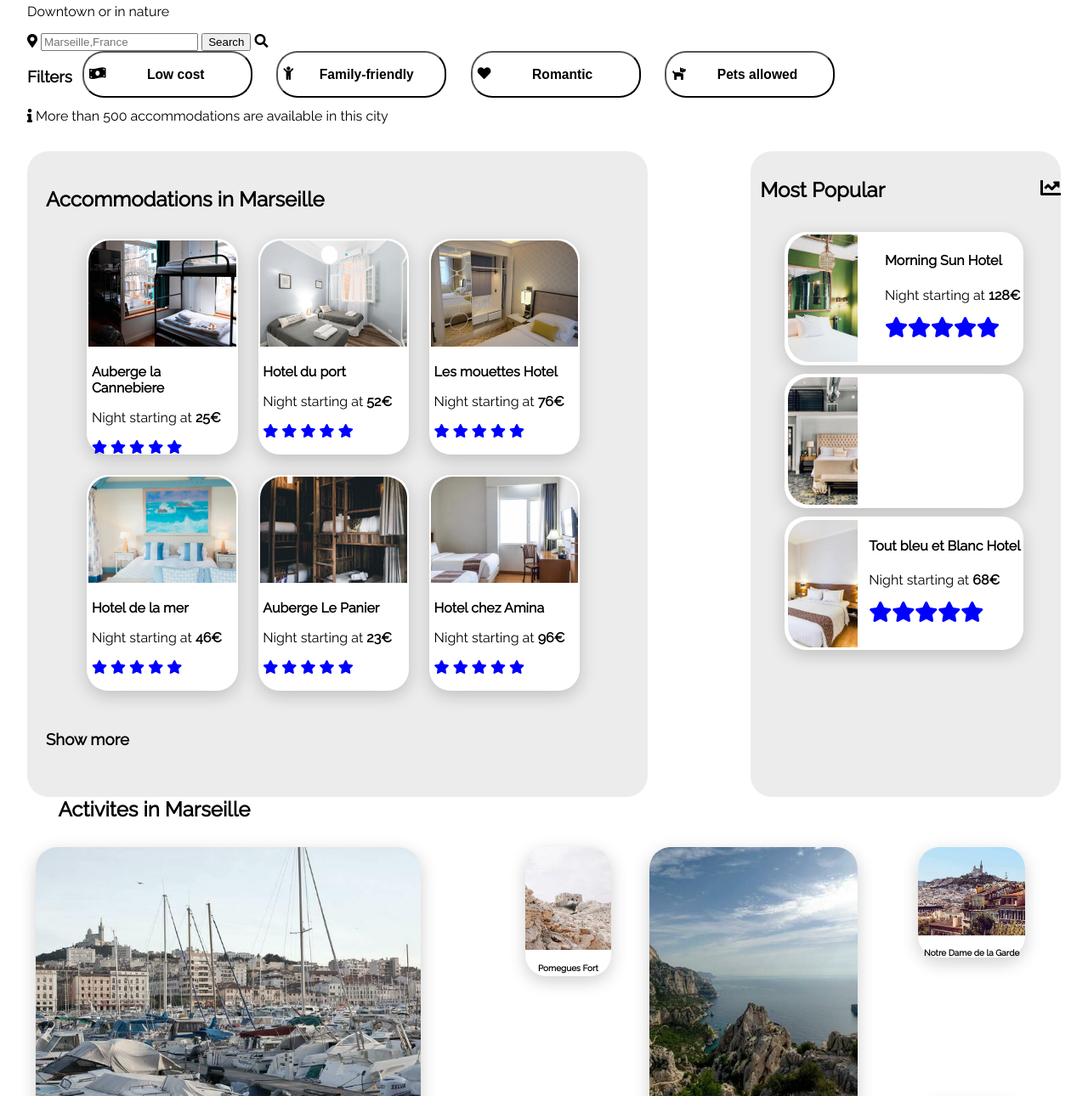
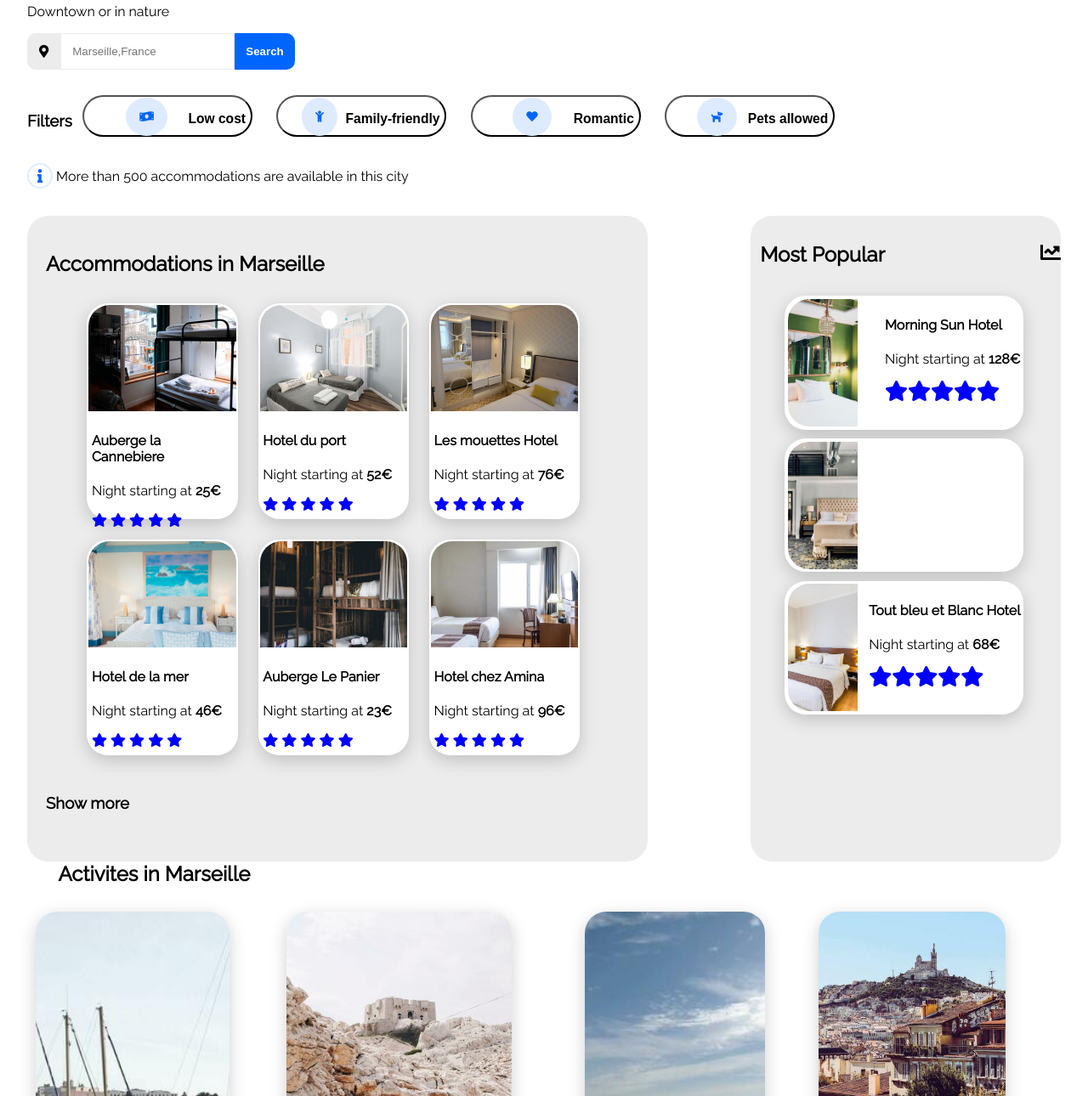
Before and after one commit to MailMaaan/OCP2, a plain HTML site: page index.html in a window 1280 px wide. Shown: the part 158-1448 px from the top of the page at 85% size. Drawn offline with Linux system fonts and the light colour scheme.

Commit message:
Made a lot of changes to CSS elements.

```diff
--- a/index.css
+++ b/index.css
@@ -19,6 +19,44 @@ header {
     margin: 2rem;
 }
 
+form {
+    margin-top: 15px;
+    display: flex;
+    flex-wrap: nowrap;
+}
+
+form > i:first-child {
+    background-color: #ececec;
+    border-top-left-radius: 10px;
+    border-bottom-left-radius: 10px;
+    font-size: 15px;
+}
+
+form > input, form i:first-child {
+    border: #ececec solid 1px;
+    padding: 13px;
+    outline: none;
+}
+
+form > input, form i:first-child {
+    border: #ececec solid 1px;
+    padding: 13px;
+    outline: none;
+}
+
+form input:nth-child(3) {
+    background-color: #0065fc;
+    color: white;
+    border-top-right-radius: 10px;
+    border-bottom-right-radius: 10px;
+    font-weight: 700;
+    border: none;
+}
+
+form i:last-child {
+    display: none;
+}
+
 body {
     font-family: 'Raleway', sans-serif;
     margin: 0px;
@@ -38,9 +76,11 @@ nav li:hover {
     border-top: 2px solid blue;
 }
 
-.sign-up {
+.sign-up-button {
     margin-left: 20px;
     margin-right: 20px;
+    color: #1e90ff;
+    font-weight: bold;
 }
 
 .activities-button {
@@ -50,6 +90,8 @@ nav li:hover {
 
 .accommodations-button {
     margin-right: 20px;
+    color: #1e90ff;
+    font-weight: bold;
 }
 
 .filter-title {
@@ -57,16 +99,32 @@ nav li:hover {
 }
 
 .filter-bar {
+    margin: 30px 0px;
+}
 
+.filter-bar i {
+    padding: 16px;
+    border-radius: 50%;
+    display: inline-block;
+    background-color: #deebff;
+    color: #0065fc;
+    position: absolute;
+    float: left;
 }
 
 .filter-button {
     background-color: white;
     outline: #ececec;
     width: 200px;
+    height: 49px;
     border-radius: 25px;
     margin-right: 1%;
     margin-left: 1%;
+}
+
+.filter-button h3 {
+    float: right;
+    padding-left: 30px;
 }
 
 .filter-button i {
@@ -94,6 +152,14 @@ nav li:hover {
     text-align: left;
 }
 
+.info i {
+    background-color: white;
+    color: #0065fc;
+    border: #deebff solid 2px;
+    border-radius: 50%;
+    padding: 5px 10px;
+}
+
 .accommodations {
     background-color: #ececec;
     border-radius: 25px;
@@ -116,6 +182,11 @@ nav li:hover {
     padding: 1% 1% 1% 1%;
     margin: 6% 6% 6% 6%;
     box-shadow: 0px 0px 0px 0px rgba(0, 0, 0, 0.2), 0 6px 20px 0 rgba(0, 0, 0, 0.19);
+    transition: box-shadow 0.5s ease-in-out;
+}
+
+.card:hover {
+    box-shadow: 0 12px 16px 0 rgba(0, 0, 0, 0.24), 0 17px 50px 0 rgba(0, 0, 0, 0.19);
 }
 
 .card img {
@@ -171,6 +242,11 @@ nav li:hover {
     height: 150px;
     width: 75%;
     box-shadow: 0px 0px 0px 0px rgba(0, 0, 0, 0.2), 0 6px 20px 0 rgba(0, 0, 0, 0.19);
+    transition: box-shadow 0.5s ease-in-out;
+}
+
+.card-aside:hover {
+    box-shadow: 0 12px 16px 0 rgba(0, 0, 0, 0.24), 0 17px 50px 0 rgba(0, 0, 0, 0.19);
 }
 
 .card-aside img {
@@ -201,10 +277,6 @@ nav li:hover {
     background-color: white;
 }
 
-.card-activity-1 { grid-area: Tall; }
-.card-activity-2 { grid-area: Short1; }
-.card-activity-3 { grid-area: Short2; }
-
 .grid-container {
   display: grid;
   grid-template-areas:
@@ -217,30 +289,44 @@ nav li:hover {
   max-height: 600px;
 }
 
+.card-activity.gi1 { grid-area: Tall; }
+.card-activity.gi2 { grid-area: Short1; }
+.card-activity.gi3 { grid-area: Short2; }
+
+
+
 .grid-container > div {
   background-color: white;
   text-align: center;
   padding: 0px;
   font-size: 10px;
-}
-
-.card-activity {
-    background-color: white;
-    border-radius: 15px;
+  min-height: 300px;
+  height: 100%;
 }
 
 .cards-activities {
     display: flex;
 }
 
-.card-activity-1 {
+.card-activity {
     border-radius: 25px;
     width: 80%;
     height: 60%;
     box-shadow: 0px 0px 0px 0px rgba(0, 0, 0, 0.2), 0 6px 20px 0 rgba(0, 0, 0, 0.19);
+    transition: box-shadow 0.5s ease-in-out;
 }
 
-.card-activity-1 img {
+.card-activity h4 {
+    float: left;
+    padding: 0px 10px 10px 10px;
+    font-size: 15px;
+}
+
+.card-activity:hover {
+    box-shadow: 0 12px 16px 0 rgba(0, 0, 0, 0.24), 0 17px 50px 0 rgba(0, 0, 0, 0.19);
+}
+
+.card-activity.gi1 img {
     width: 100%;
     height: 90%;
     border-top-left-radius: 25px;
@@ -248,29 +334,14 @@ nav li:hover {
     object-fit: cover;
 }
 
-.card-activity-2 {
-    border-radius: 25px;
-    width: 80%;
-    height: 45%;
-    box-shadow: 0px 0px 0px 0px rgba(0, 0, 0, 0.2), 0 6px 20px 0 rgba(0, 0, 0, 0.19);
-}
-
-.card-activity-2 img {
+.card-activity.gi2 img {
     width: 100%;
     height: 80%;
     border-top-left-radius: 25px;
     border-top-right-radius: 25px;
     object-fit: cover;
 }
-
-.card-activity-3 {
-    border-radius: 25px;
-    width: 80%;
-    height: 45%;
-    box-shadow: 0px 0px 0px 0px rgba(0, 0, 0, 0.2), 0 6px 20px 0 rgba(0, 0, 0, 0.19);
-}
-
-.card-activity-3 img {
+.card-activity.gi3 img {
     width: 100%;
     height: 80%;
     border-top-left-radius: 25px;
--- a/index.html
+++ b/index.html
@@ -15,7 +15,7 @@
         <img src="images/logo/Reservia.svg" alt="logo">
 
         <ul>
-            <li class="sign-up"><a href="0">Sign Up</a></li>
+            <li class="sign-up-button"><a href="0">Sign Up</a></li>
             <li class="activities-button"><a href="0">Activites</a></li>
             <li class="accommodations-button"><a href="0">Accommodations</a></li>
         </ul>
@@ -34,19 +34,19 @@
         <div class="filter-bar">
             <h3 class="filter-title">Filters</h3>
             <button class="filter-button">
-                <h3><span><i class="fas fa-money-bill-wave fa-1x"></i>Low cost</span></h3>
+                <span><i class="fas fa-money-bill-wave fa-1x"></i><h3>Low cost</h3></span>
             </button>
 
             <button class="filter-button">
-                <h3><span><i class="fas fa-child"></i>Family-friendly</span></h3>
+                <span><i class="fas fa-child"></i><h3>Family-friendly</h3></span>
             </button>
 
             <button class="filter-button">
-                <h3><span><i class="fas fa-heart"></i>Romantic</span></h3>
+                <span><i class="fas fa-heart"></i><h3>Romantic</h3></span>
             </button>
 
             <button class="filter-button">
-                <h3><span><i class="fas fa-dog"></i>Pets allowed</span></h3>
+                <span><i class="fas fa-dog"></i><h3>Pets allowed</h3></span>
             </button>
         </div>
         <div class="info">
@@ -65,7 +65,7 @@
                     <a href="0">
                         <img src="images/hebergements/3_medium/marcus-loke-WQJvWU_HZFo-unsplash.jpg" alt="">
                         <div class="card-accommodations">
-                            <p><b>Auberge la Cannebiere</b></p>
+                            <h4><b>Auberge la Cannebiere</b></h4>
                             <p>Night starting at <b class="price_1">25€</b> </p>
                             <div class="rating">
                                 <i class="fas fa-star active"></i>
@@ -84,7 +84,7 @@
                     <a href="0">
                         <img src="images/hebergements/3_medium/fred-kleber-gTbaxaVLvsg-unsplash.jpg" alt="">
                         <div class="card-accommodations">
-                            <p><b>Hotel du port</b></p>
+                            <h4><b>Hotel du port</b></h4>
                             <p>Night starting at <b class="price_1">52€</b> </p>
                             <div class="rating">
                                 <i class="fas fa-star active"></i>
@@ -103,7 +103,7 @@
                     <a href="0">
                         <img src="images/hebergements/3_medium/reisetopia-B8WIgxA_PFU-unsplash.jpg" alt="">
                         <div class="card-accommodations">
-                            <p><b>Les mouettes Hotel</b></p>
+                            <h4><b>Les mouettes Hotel</b></h4>
                             <p>Night starting at <b class="price_1">76€</b> </p>
                             <div class="rating">
                                 <i class="fas fa-star active"></i>
@@ -122,7 +122,7 @@
                     <a href="0">
                         <img src="images/hebergements/3_medium/annie-spratt-Eg1qcIitAuA-unsplash.jpg" alt="">
                         <div class="card-accommodations">
-                            <p><b>Hotel de la mer</b></p>
+                            <h4><b>Hotel de la mer</b></h4>
                             <p>Night starting at <b class="price_1">46€</b> </p>
                             <div class="rating">
                                 <i class="fas fa-star active"></i>
@@ -141,7 +141,7 @@
                     <a href="0">
                         <img src="images/hebergements/3_medium/nicate-lee-kT-ZyaiwBe0-unsplash.jpg" alt="">
                         <div class="card-accommodations">
-                            <p><b>Auberge Le Panier</b></p>
+                            <h4><b>Auberge Le Panier</b></h4>
                             <p>Night starting at <b class="price_1">23€</b> </p>
                             <div class="rating">
                                 <i class="fas fa-star active"></i>
@@ -160,7 +160,7 @@
                     <a href="0">
                         <img src="images/hebergements/3_medium/febrian-zakaria-M6S1WvfW68A-unsplash.jpg" alt="">
                         <div class="card-accommodations">
-                            <p><b>Hotel chez Amina</b></p>
+                            <h4><b>Hotel chez Amina</b></h4>
                             <p>Night starting at <b class="price_1">96€</b> </p>
                             <div class="rating">
                                 <i class="fas fa-star active"></i>
@@ -245,21 +245,21 @@
             <h2 class="section-title">Activites in Marseille</h2>
             <div class="cards-activities">
                 <div class="grid-container">
-                    <div class="card-activity-1">
+                    <div class="card-activity gi1">
                         <a href="0">
                             <img src="images/activites/4_small/reno-laithienne-QUgJhdY5Fyk-unsplash.jpg" alt="">
                             <h4><b>Old Port</b></h4>
                         </a>
                     </div>
 
-                    <div class="card-activity-2">
+                    <div class="card-activity gi2">
                         <a href="0">
                             <img src="images/activites/4_small/paul-hermann-QFTrLdQIRhI-unsplash.jpg" alt="">
                             <h4><b>Pomegues Fort</b></h4>
                         </a>
                     </div>
 
-                    <div class="card-activity-3">
+                    <div class="card-activity gi3">
                         <a href="0">
                             <img src="images/activites/4_small/kevin-hikari-rV_Qd1l-VXg-unsplash.jpg" alt="">
                             <h4><b>Friol Island</b></h4>
@@ -267,21 +267,21 @@
                     </div>
                 </div>
                 <div class="grid-container">
-                    <div class="card-activity-1">
+                    <div class="card-activity gi1">
                         <a href="0">
                             <img src="images/activites/4_small/kilyan-sockalingum-NR8-cBCN3aI-unsplash.jpg" alt="">
                             <h4><b>Calanques National Park</b></h4>
                         </a>
                     </div>
 
-                    <div class="card-activity-2">
+                    <div class="card-activity gi2">
                         <a href="0">
                             <img src="images/activites/4_small/florian-wehde-xW9e8gdotxI-unsplash.jpg" alt="">
                             <h4><b>Notre Dame de la Garde</b></h4>
                         </a>
                     </div>
 
-                    <div class="card-activity-3">
+                    <div class="card-activity gi3">
                         <a href="0">
                             <img src="images/activites/4_small/lena-paulin-wH2-EJoDcV0-unsplash.jpg" alt="">
                             <h4><b>Longchamp Park</b></h4>
```
